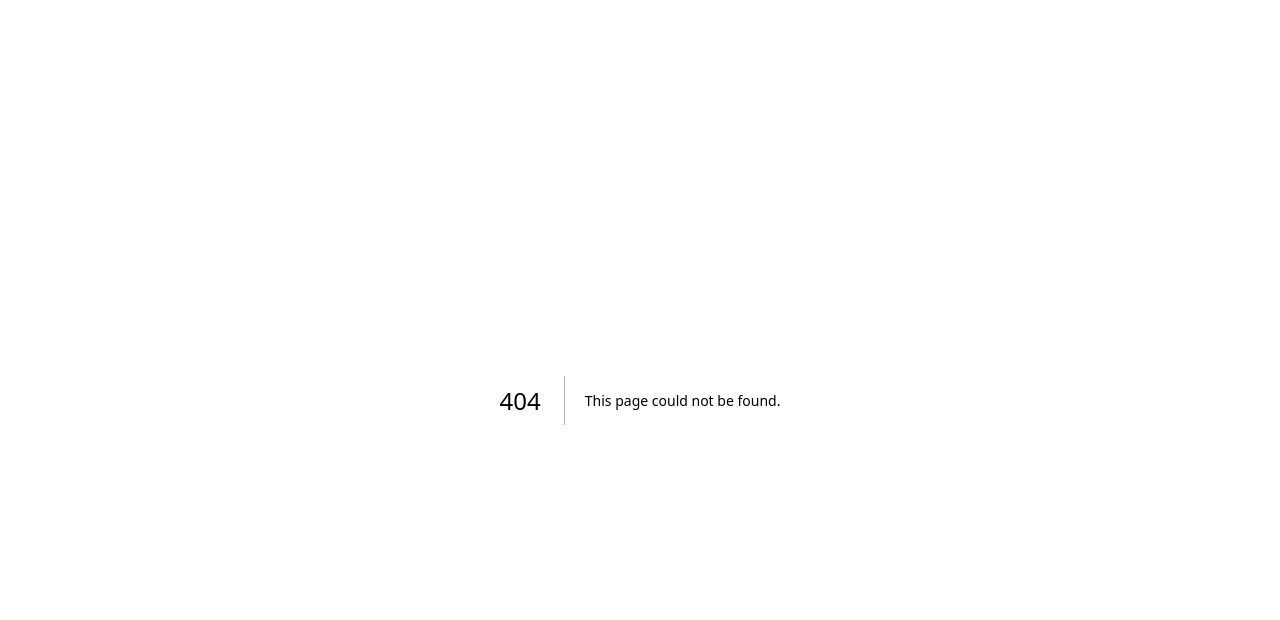
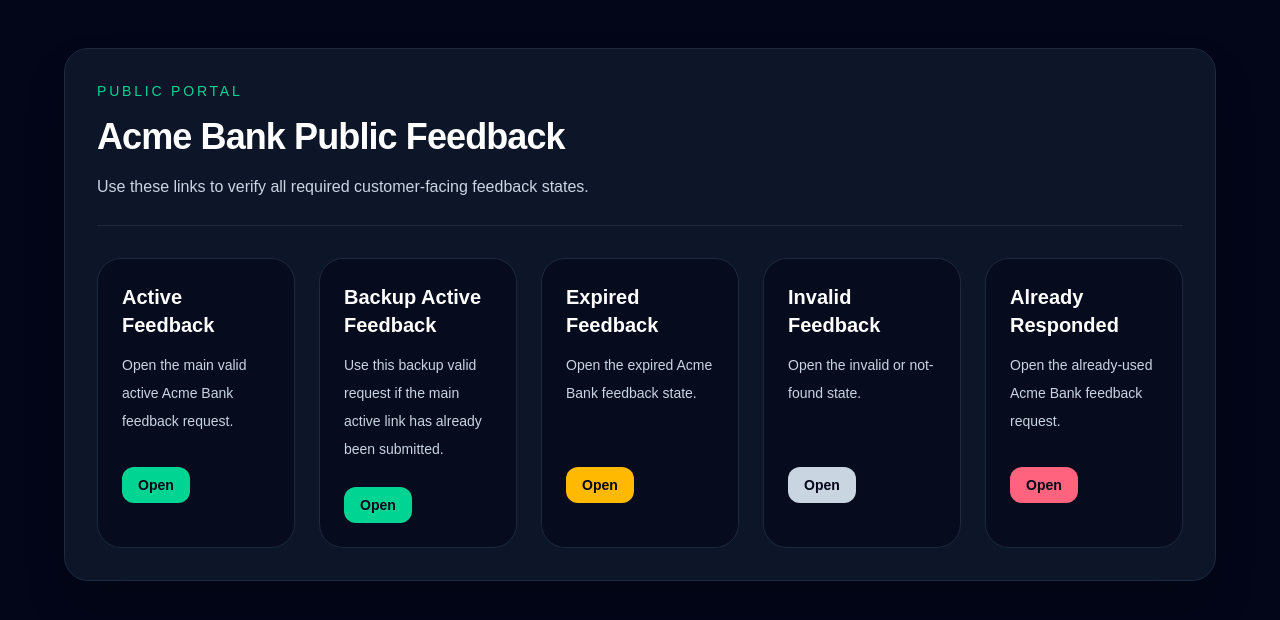
Before and after one commit to pamina-guru/chat-session-feedback-system, a Next.js app in the folder frontend/: page /public/acme-bank in a window 1280 px wide. Before the commit this address had no page. Shown: the top 620 px of the page. Built offline with nearby package versions, Linux system fonts and the light colour scheme.

Commit message:
feat(frontend): add public enterprise navigation flow

```diff
--- /dev/null
+++ b/frontend/src/app/public/[enterpriseId]/page.tsx
@@ -0,0 +1,140 @@
+import Link from "next/link";
+import { notFound } from "next/navigation";
+
+type Props = {
+    params: Promise<{
+        enterpriseId: string;
+    }>;
+};
+
+function StateCard({
+                       title,
+                       description,
+                       href,
+                       accent = "emerald",
+                   }: {
+    title: string;
+    description: string;
+    href: string;
+    accent?: "emerald" | "amber" | "rose" | "slate" | "violet";
+}) {
+    const accentClasses =
+        accent === "amber"
+            ? "text-amber-300 hover:border-amber-400/70 hover:bg-amber-500/5"
+            : accent === "rose"
+                ? "text-rose-300 hover:border-rose-400/70 hover:bg-rose-500/5"
+                : accent === "slate"
+                    ? "text-slate-300 hover:border-slate-500 hover:bg-slate-800/70"
+                    : accent === "violet"
+                        ? "text-violet-300 hover:border-violet-400/70 hover:bg-violet-500/5"
+                        : "text-emerald-300 hover:border-emerald-400/70 hover:bg-emerald-500/5";
+
+    const buttonClasses =
+        accent === "amber"
+            ? "bg-amber-400 text-slate-950"
+            : accent === "rose"
+                ? "bg-rose-400 text-slate-950"
+                : accent === "slate"
+                    ? "bg-slate-300 text-slate-950"
+                    : accent === "violet"
+                        ? "bg-violet-400 text-slate-950"
+                        : "bg-emerald-400 text-slate-950";
+
+    return (
+        <Link
+            href={href}
+            className={`block rounded-3xl border border-slate-800 bg-slate-950/60 p-6 transition ${accentClasses}`}
+        >
+            <div className="flex min-h-[220px] flex-col justify-between">
+                <div>
+                    <h2 className="text-xl font-semibold text-white">{title}</h2>
+                    <p className="mt-3 text-sm leading-7 text-slate-300">{description}</p>
+                </div>
+
+                <div className="mt-6">
+          <span
+              className={`inline-flex items-center rounded-xl px-4 py-2 text-sm font-semibold ${buttonClasses}`}
+          >
+            Open
+          </span>
+                </div>
+            </div>
+        </Link>
+    );
+}
+
+export default async function PublicEnterprisePage({ params }: Props) {
+    const { enterpriseId } = await params;
+
+    if (!["acme-bank", "uber"].includes(enterpriseId)) {
+        notFound();
+    }
+
+    const isAcme = enterpriseId === "acme-bank";
+
+    return (
+        <main className="min-h-screen bg-slate-950 px-6 py-12 text-white">
+            <div className="mx-auto max-w-6xl">
+                <div className="rounded-3xl border border-slate-800 bg-slate-900/90 p-8 shadow-2xl">
+                    <div className="border-b border-slate-800 pb-6">
+                        <p className="text-sm font-medium uppercase tracking-[0.2em] text-emerald-400">
+                            Public Portal
+                        </p>
+                        <h1 className="mt-4 text-3xl font-bold tracking-tight sm:text-4xl">
+                            {isAcme ? "Acme Bank" : "Uber"} Public Feedback
+                        </h1>
+                        <p className="mt-4 max-w-3xl text-base leading-7 text-slate-300">
+                            {isAcme
+                                ? "Use these links to verify all required customer-facing feedback states."
+                                : "Open the current Uber public feedback request to see the latest published admin configuration."}
+                        </p>
+                    </div>
+
+                    {isAcme ? (
+                        <div className="mt-8 grid gap-6 md:grid-cols-2 xl:grid-cols-5">
+                            <StateCard
+                                title="Active Feedback"
+                                description="Open the main valid active Acme Bank feedback request."
+                                href="/feedback/fb-valid-005"
+                                accent="emerald"
+                            />
+                            <StateCard
+                                title="Backup Active Feedback"
+                                description="Use this backup valid request if the main active link has already been submitted."
+                                href="/feedback/fb-valid-006"
+                                accent="emerald"
+                            />
+                            <StateCard
+                                title="Expired Feedback"
+                                description="Open the expired Acme Bank feedback state."
+                                href="/feedback/fb-expired-001"
+                                accent="amber"
+                            />
+                            <StateCard
+                                title="Invalid Feedback"
+                                description="Open the invalid or not-found state."
+                                href="/feedback/not-found"
+                                accent="slate"
+                            />
+                            <StateCard
+                                title="Already Responded"
+                                description="Open the already-used Acme Bank feedback request."
+                                href="/feedback/fb-used-001"
+                                accent="rose"
+                            />
+                        </div>
+                    ) : (
+                        <div className="mt-8">
+                            <StateCard
+                                title="Open Uber Feedback Form"
+                                description="Open the live Uber public feedback request powered by the latest saved admin configuration."
+                                href="/feedback/fb-uber-valid-001"
+                                accent="violet"
+                            />
+                        </div>
+                    )}
+                </div>
+            </div>
+        </main>
+    );
+}
--- /dev/null
+++ b/frontend/src/app/public/page.tsx
@@ -0,0 +1,82 @@
+import Link from "next/link";
+
+const enterprises = [
+    {
+        title: "Acme Bank",
+        enterpriseId: "acme-bank",
+        description:
+            "Explore the seeded public demo states including active, expired, invalid, and already-responded feedback requests.",
+        accent: "emerald",
+    },
+    {
+        title: "Uber",
+        enterpriseId: "uber",
+        description:
+            "Open the live public feedback form powered by the current Uber admin configuration.",
+        accent: "violet",
+    },
+];
+
+function getAccentClasses(accent: string) {
+    switch (accent) {
+        case "violet":
+            return "text-violet-300 hover:border-violet-400/70 hover:bg-violet-500/5";
+        default:
+            return "text-emerald-300 hover:border-emerald-400/70 hover:bg-emerald-500/5";
+    }
+}
+
+export default function PublicPortalPage() {
+    return (
+        <main className="min-h-screen bg-slate-950 px-6 py-12 text-white">
+            <div className="mx-auto max-w-6xl">
+                <div className="rounded-3xl border border-slate-800 bg-slate-900/90 p-8 shadow-2xl">
+                    <div className="border-b border-slate-800 pb-6">
+                        <p className="text-sm font-medium uppercase tracking-[0.2em] text-emerald-400">
+                            Public Portal
+                        </p>
+                        <h1 className="mt-4 text-3xl font-bold tracking-tight sm:text-4xl">
+                            Choose an Enterprise
+                        </h1>
+                        <p className="mt-4 max-w-3xl text-base leading-7 text-slate-300">
+                            Select an enterprise to review its customer-facing feedback flow.
+                        </p>
+                    </div>
+
+                    <div className="mt-8 grid gap-6 md:grid-cols-2">
+                        {enterprises.map((enterprise) => (
+                            <Link
+                                key={enterprise.enterpriseId}
+                                href={`/public/${enterprise.enterpriseId}`}
+                                className={`rounded-3xl border border-slate-800 bg-slate-950/60 p-6 transition ${getAccentClasses(
+                                    enterprise.accent
+                                )}`}
+                            >
+                                <p className="text-sm font-medium uppercase tracking-[0.2em]">
+                                    Enterprise
+                                </p>
+                                <h2 className="mt-4 text-2xl font-semibold text-white">
+                                    {enterprise.title}
+                                </h2>
+                                <p className="mt-4 text-sm leading-7 text-slate-300">
+                                    {enterprise.description}
+                                </p>
+
+                                <div className="mt-6 rounded-2xl border border-slate-800 bg-slate-950/70 px-4 py-3">
+                                    <p className="text-xs uppercase tracking-[0.2em] text-slate-500">
+                                        Enterprise ID
+                                    </p>
+                                    <p className="mt-2 font-mono text-sm text-slate-200">
+                                        {enterprise.enterpriseId}
+                                    </p>
+                                </div>
+
+                                <div className="mt-6 text-sm font-semibold">Open Public Flow</div>
+                            </Link>
+                        ))}
+                    </div>
+                </div>
+            </div>
+        </main>
+    );
+}
```
